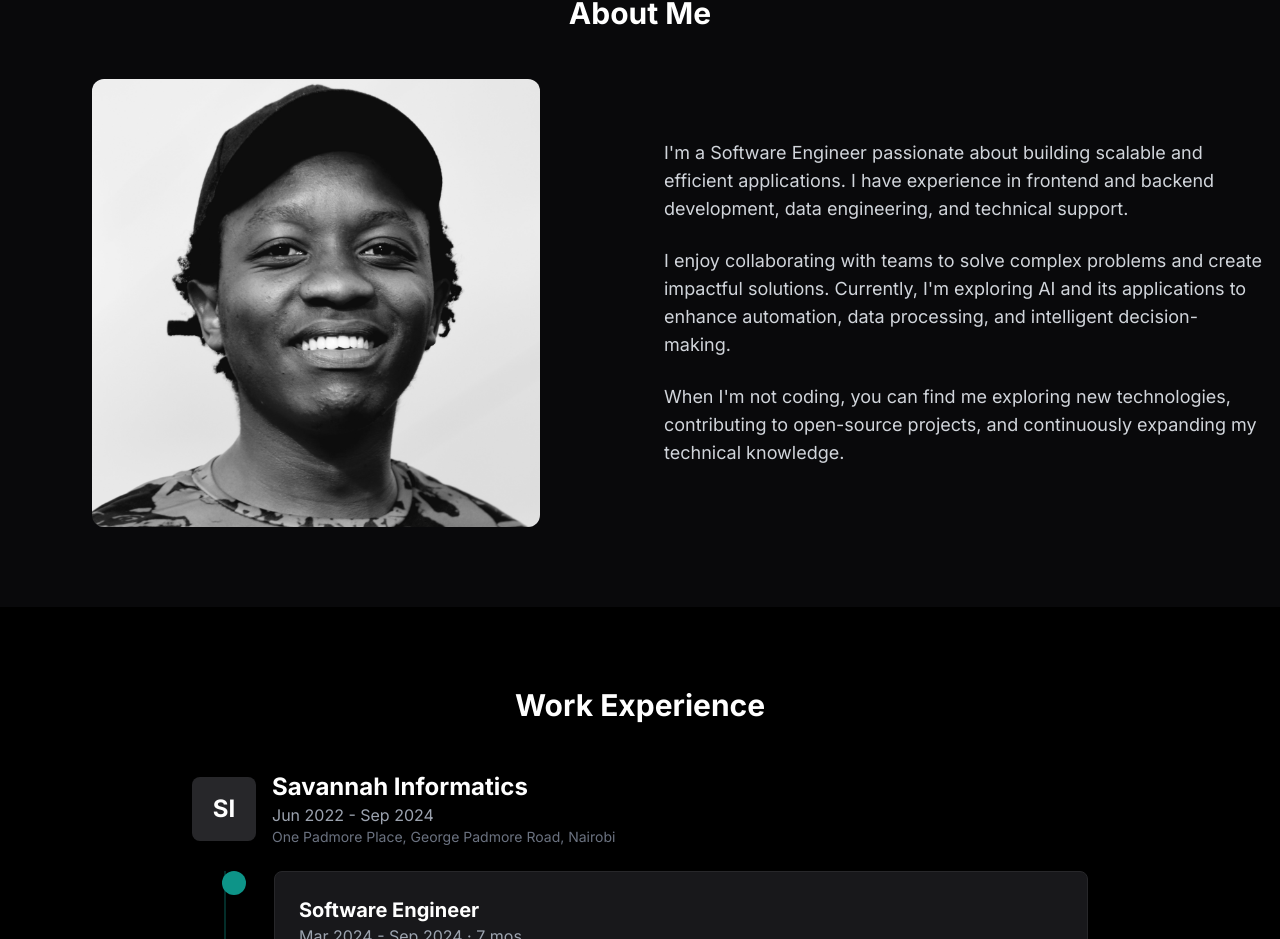
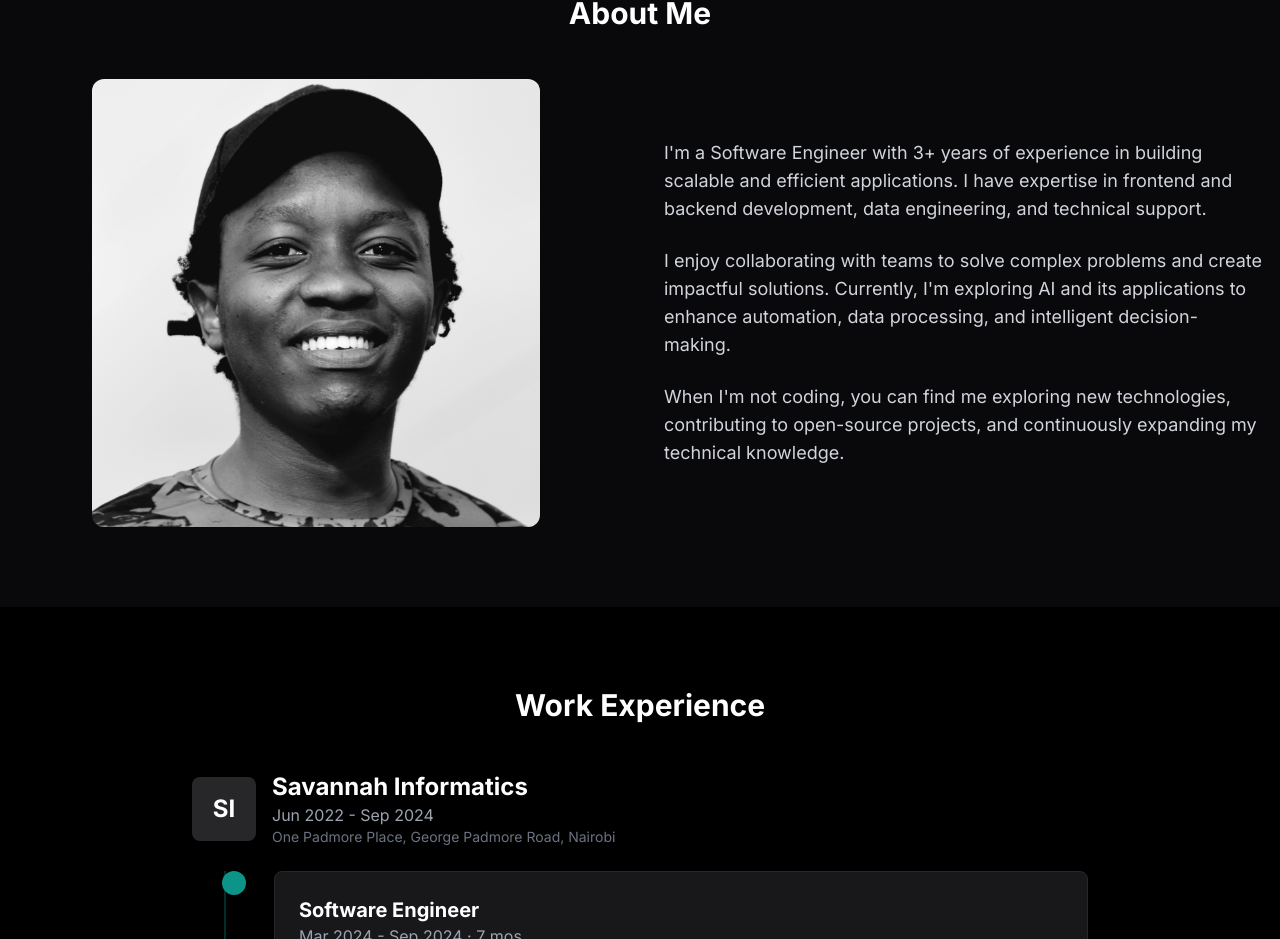
Before and after one commit to t1m41n4/TimMaina-Portfolio, a Next.js app: page / in a window 1280 px wide. Shown: the part 798-1737 px from the top of the page. Built offline with nearby package versions, Linux system fonts and the light colour scheme.

Commit message:
update about section

```diff
--- a/app/page.tsx
+++ b/app/page.tsx
@@ -147,17 +147,16 @@ export default function Home() {
             </div>
             <div>
               <p className="text-lg text-gray-300 mb-6">
-                I'm a Software Engineer passionate about building scalable and efficient applications. I have experience
-                in frontend and backend development, data engineering, and technical support.
+              I'm a Software Engineer with 3+ years of experience in building scalable and efficient applications.
+              I have expertise in frontend and backend development, data engineering, and technical support.
               </p>
               <p className="text-lg text-gray-300 mb-6">
-                I enjoy collaborating with teams to solve complex problems and create impactful solutions. Currently,
-                I'm exploring AI and its applications to enhance automation, data processing, and intelligent
-                decision-making.
+              I enjoy collaborating with teams to solve complex problems and create impactful solutions.
+              Currently, I'm exploring AI and its applications to enhance automation, data processing, and intelligent decision-making.
               </p>
               <p className="text-lg text-gray-300">
-                When I'm not coding, you can find me exploring new technologies, contributing to open-source projects,
-                and continuously expanding my technical knowledge.
+              When I'm not coding, you can find me exploring new technologies,
+              contributing to open-source projects, and continuously expanding my technical knowledge.
               </p>
             </div>
           </div>
```
